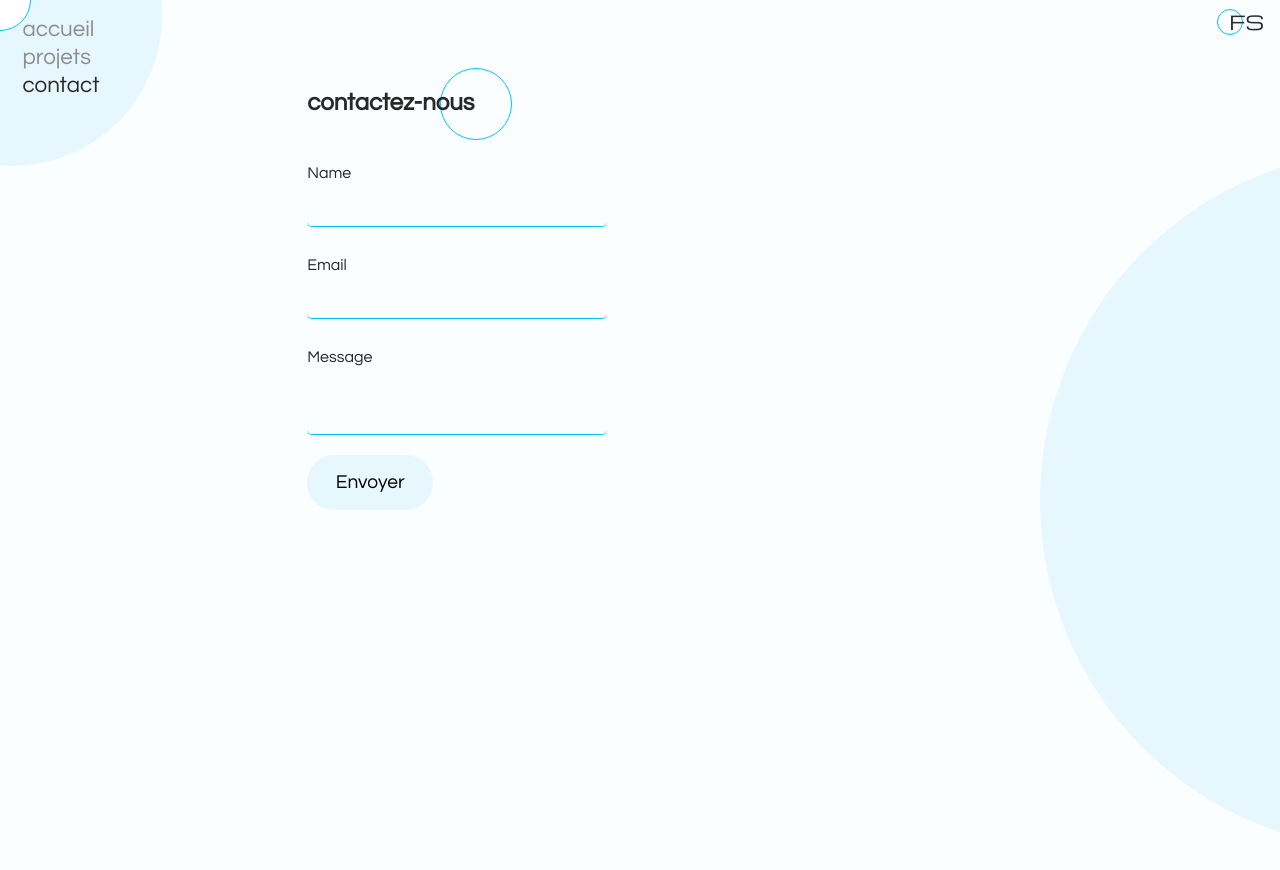
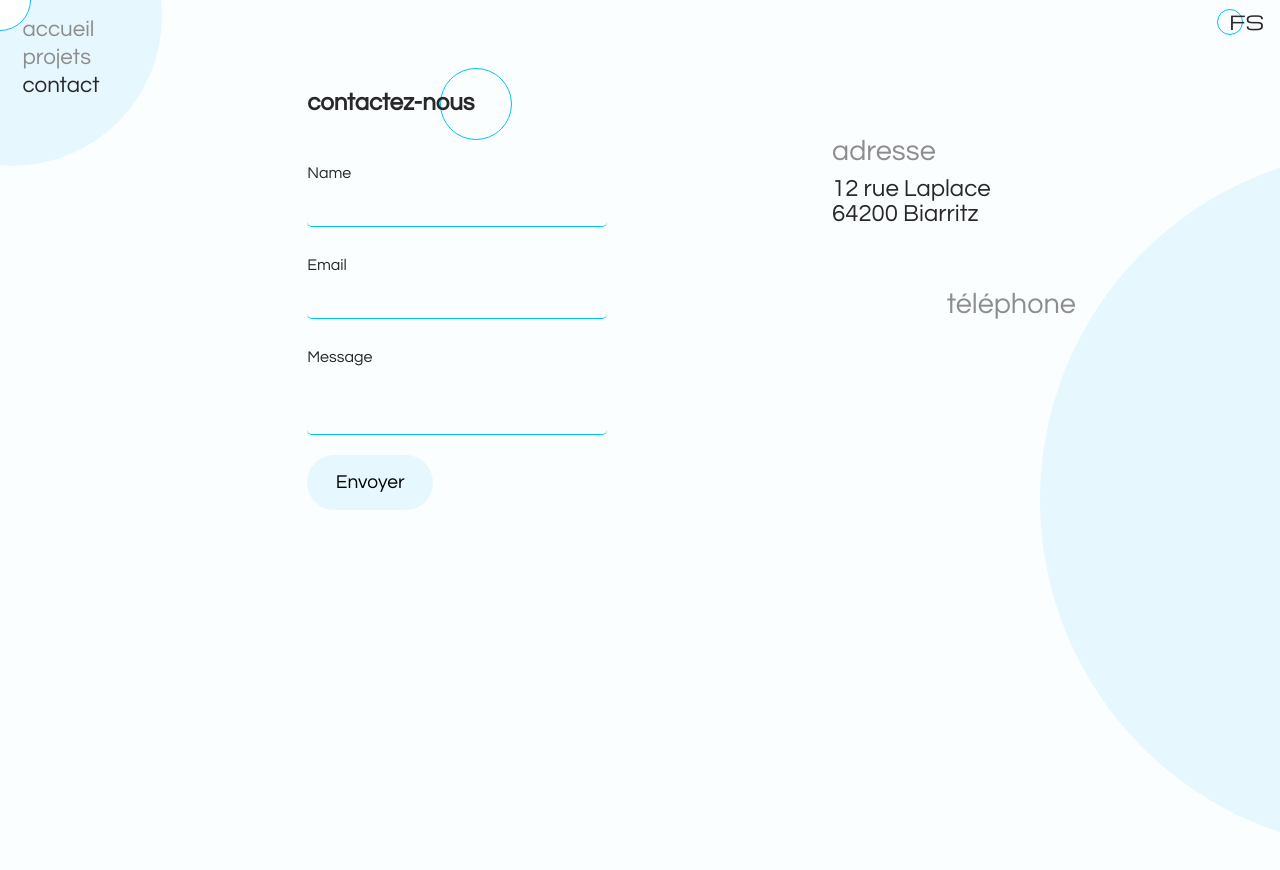
Before and after one commit to ThibaultG94/react-vitrine, a React (Create React App) app: page /contact in a window 1280 px wide. Shown: the top 870 px of the page. Built offline with nearby package versions, Linux system fonts and the light colour scheme.

Commit message:
contact infos

```diff
--- a/package.json
+++ b/package.json
@@ -8,6 +8,7 @@
     "@testing-library/react": "^13.4.0",
     "@testing-library/user-event": "^13.5.0",
     "react": "^18.2.0",
+    "react-copy-to-clipboard": "^5.1.0",
     "react-dom": "^18.2.0",
     "react-router-dom": "^6.4.3",
     "react-scripts": "5.0.1",
--- a/src/page/Contact.js
+++ b/src/page/Contact.js
@@ -3,6 +3,7 @@ import Mouse from '../components/Mouse';
 import Navigation from '../components/Navigation';
 import Logo from '../components/Logo';
 import ContactForm from '../components/ContactForm';
+import { CopyToClipboard } from 'react-copy-to-clipboard';
 
 const Contact = () => {
 	return (
@@ -12,6 +13,20 @@ const Contact = () => {
 				<Navigation />
 				<Logo />
 				<ContactForm />
+				<div className="contact-infos">
+					<div className="adress">
+						<div className="content">
+							<h4>adresse</h4>
+							<p>12 rue Laplace</p>
+							<p>64200 Biarritz</p>
+						</div>
+					</div>
+					<div className="phone">
+						<div className="content">
+							<h4>téléphone</h4>
+						</div>
+					</div>
+				</div>
 			</div>
 		</div>
 	);
```
Also changed, not shown: 1 other file (tests, documents, lock files or other folders).
